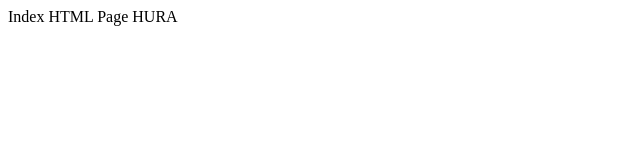
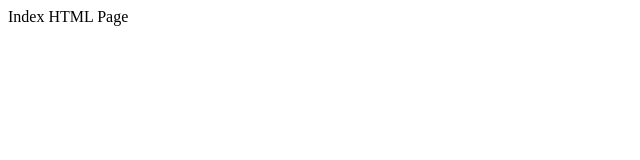
Before and after one commit to manaxyd/docker, a plain HTML site: page public/index.html in a window 1280 px wide. Shown: the full height of the page, 0-640 px from the left. Drawn offline with Linux system fonts and the light colour scheme.

Commit message:
docker practice start

```diff
--- a/public/index.html
+++ b/public/index.html
@@ -8,6 +8,6 @@
     <title>Document</title>
 </head>
 <body>
-Index HTML Page HURA
+Index HTML Page
 </body>
 </html>
```
